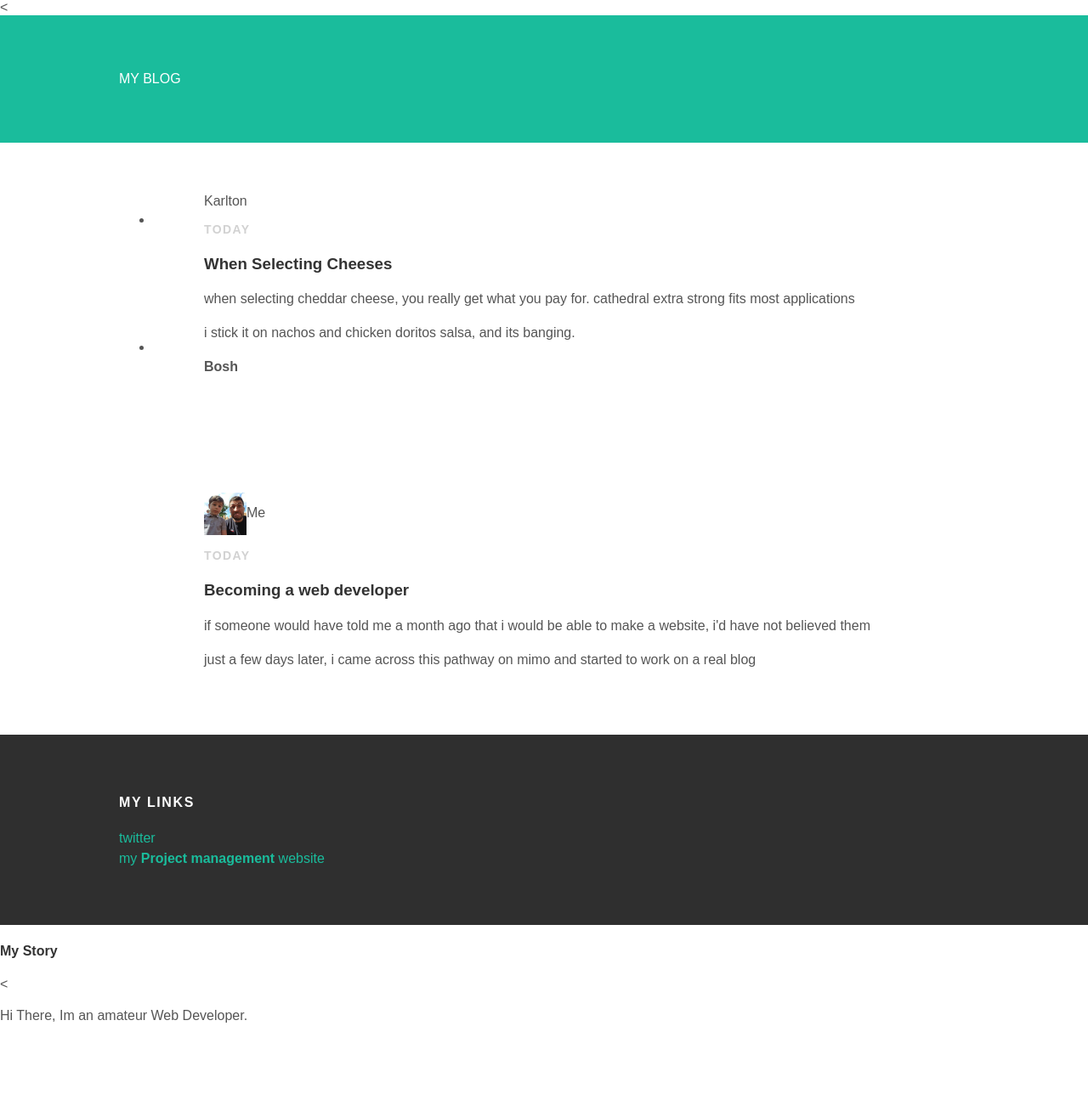
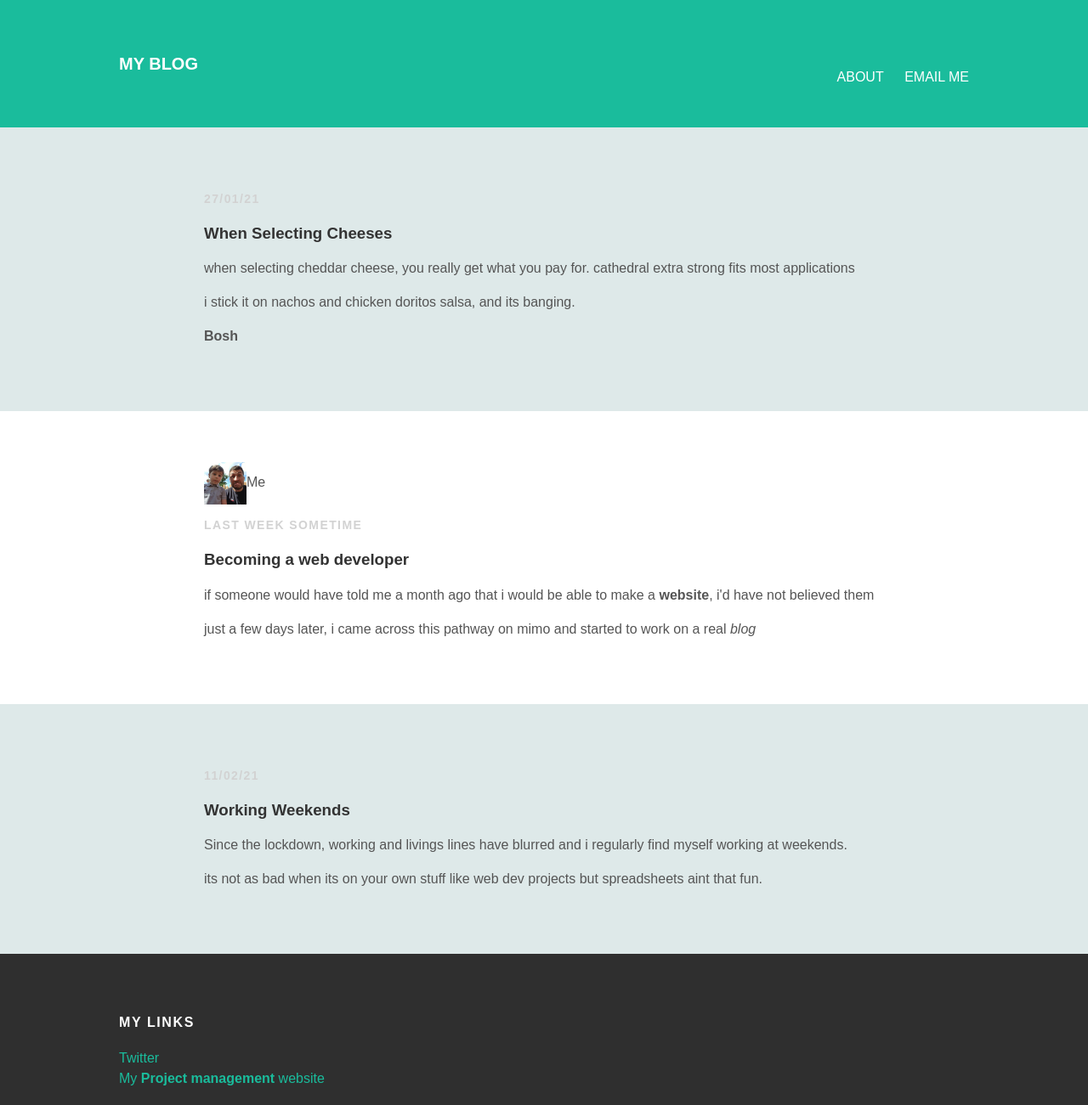
Before and after one commit to cjbailey88/cjbailey88.github.io, a plain HTML site: page index.html in a window 1280 px wide. Shown: the whole page at 85% size. Before the commit the page ends 1224 px from the top, so only its background shows below. Drawn offline with Linux system fonts and the light colour scheme.

Commit message:
Add files via upload

```diff
--- a/index.html
+++ b/index.html
@@ -2,24 +2,24 @@
 <html>
  <head>
    <title> My Blog</title>
-  <link rel="stylesheet" type="text/css" href="styles.css">
+   <link rel="stylesheet" type="text/css" href="styles.css">
    </head>
-   <<body>
+   <body>
+
     <div id="header">
       <div class="container">
-      <a href="index.html">My Blog</a>
-      <ul>
+      <a id="header-title" href="index.html">My Blog</a>
+      <ul id="header-nav">
         <li><a href="about.html">About</a></li>
-        <li><a href="contact.html"<a href="mailto:cjbailey@live.co.uk?subject=feedback">email me</a></li>
+        <li><a href="mailto:cjbailey@live.co.uk?subject=feedback">email me</a></li>
       </ul>
     </div>
   </div>
 
   <div id="content">
-    <div class="container">
+    <div style="background-color: rgb(222, 233, 233);" class="post-container">
       <div class="post">
-        <div class="post-author">Karlton</div>
-        <p class="post-date">Today</p>
+        <p class="post-date">27/01/21</p>
         <h3 class="post-title">When Selecting Cheeses</h3>
         <div class="post-content">
           <p>when selecting cheddar cheese, you really get what you pay for.
@@ -33,23 +33,35 @@
   </div>
 
     <div id="content">
-      <div class="container">
+      <div class="post-container">
         <div class="post">
           <div class="post-author">
             <img src="twitter pic.jpeg"
-            <span>Me</span>
+            span>Me</span>
           </div>
-          <p class="post-date">Today</p>
+          <p class="post-date">last week sometime</p>
           <h3 class="post-title">Becoming a web developer</h3>
           <div class="post-content">
             <p>if someone would have told me a month ago that i would be able
-               to make a website, i'd have not believed them</p>
+               to make a <strong>website</strong>, i'd have not believed them</p>
             <p>just a few days later, i came across this pathway on mimo and
-              started to work on a real blog</p>
-
+              started to work on a real <em>blog</em></p>
           </div>
         </div>
       </div>
+  </div>
+  <div id="content">
+    <div style="background-color: rgb(222, 233, 233);" class="post-container">
+      <div class="post">
+        <p class="post-date">11/02/21</p>
+        <h3 class="post-title">Working Weekends</h3>
+        <div class="post-content">
+          <p>Since the lockdown, working and livings lines have blurred and i regularly find myself working at weekends.</p>
+          <p>its not as bad when its on your own stuff like web dev projects but spreadsheets aint that fun.</p>
+
+        </div>
+      </div>
+    </div>
   </div>
 
 
@@ -58,18 +70,15 @@
       <div class="column">
         <h4>My Links</h4>
           <p>
-            <a href="https://twitter.com/CJB_LTD">twitter</a>
+            <a href="https://twitter.com/CJB_LTD">Twitter</a>
               <br>
-            <a href="https://cjb-constructionprojectplanningconsultancy.uk/">my <strong>Project management</strong> website</a>
+            <a href="https://cjb-constructionprojectplanningconsultancy.uk/">My <strong>Project management</strong> website</a>
           </p>
+          <ul id="footer-nav">
+
+    </div>
       </div>
     </div>
   </div>
-  <div class="column">
-
-      <h4>My Story</h4>
-      <<p>Hi There, Im an amateur Web Developer.</p>
-    </div>
-
-   </body>
+     </body>
 </html>
```
Also changed, not shown: about.html (+8 -13 lines).
